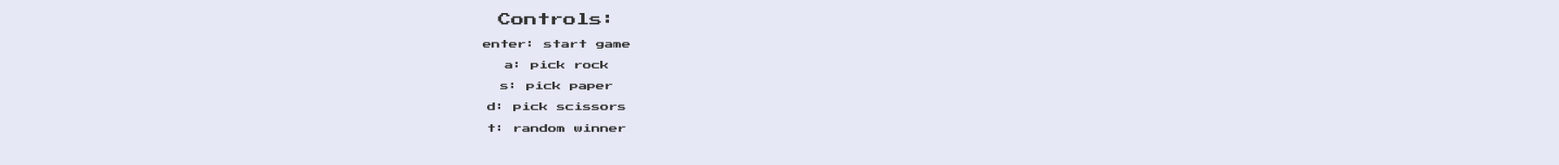
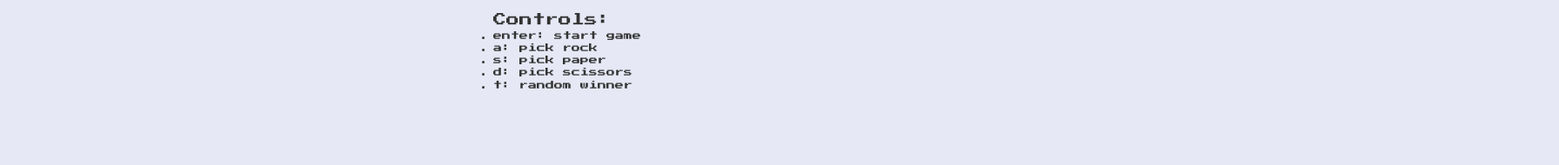
Before and after one commit to MariuszSitarz/Zadanie_9_7_gra, a plain HTML site: page gra.html in a window 1280 px wide. Shown: the part 598-788 px from the top of the page at 87% size, 1792 px wide, since content can reach past the window. Drawn offline with nearby package versions, Linux system fonts and the light colour scheme.

Commit message:
added controls info

```diff
--- a/css/gra.css
+++ b/css/gra.css
@@ -71,7 +71,10 @@ background-color: rgba(63, 81, 181, 0.13);
 .controls {
     font-size:1rem;
     padding: 1.5em;
+    transform: translateX(40%);
 }
-.controls p:first-child {
+.controls ul li:first-child {
     font-size: 1.5rem;
+    text-decoration: none;
+    list-style: none;
 }
--- a/gra.html
+++ b/gra.html
@@ -101,16 +101,16 @@
         </div>
     </div>
 </div>
-<footer class="text-center">
     <div class="controls">
-    <p>Controls:</p>
-    <p>enter: start game</p>
-    <p>a: pick rock</p>
-    <p>s: pick paper</p>
-    <p>d: pick scissors</p>
-    <p>t: random winner</p>
+        <ul>
+            <li>Controls:</li>
+            <li>enter: start game</li>
+            <li>a: pick rock</li>
+            <li>s: pick paper</li>
+            <li>d: pick scissors</li>
+            <li>t: random winner</li>
+        </ul>
     </div>
-</footer>
 <script type="text/javascript" src="js/gra.js"></script>
 </body>
 </html>
```
